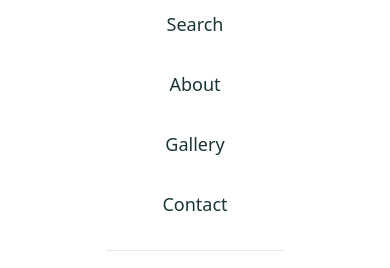
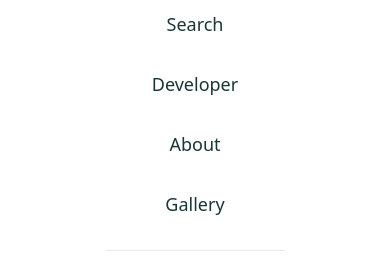
Before and after one commit to mmararief/capstone-project-2025, a React (Vite) app: page /login in a window 390 px wide. Both pictures are taken after a click on the button "Toggle menu". Shown: the part 138-406 px from the top of the page. Built offline with nearby package versions, Linux system fonts and the light colour scheme; no server answers.

Commit message:
fixed: mobileMenu, login and register error handling

```diff
--- a/src/components/mobileMenu.jsx
+++ b/src/components/mobileMenu.jsx
@@ -1,4 +1,4 @@
-// src/components/mobileMenu.jsx
+// / src/components/mobileMenu.jsx
 
 "use client"
 
@@ -18,15 +18,6 @@ function MobileMenu({ isLoggedIn, handleLogout }) {
 
   const handleLogoutClick = () => {
     handleLogout()
-    closeMenu()
-  }
-
-  const handleFooterScroll = (e) => {
-    e.preventDefault()
-    const footer = document.querySelector("footer")
-    if (footer) {
-      footer.scrollIntoView({ behavior: "smooth" })
-    }
     closeMenu()
   }
 
@@ -52,17 +43,20 @@ function MobileMenu({ isLoggedIn, handleLogout }) {
             <Link to="/search" onClick={handleLinkClick} className="text-lg font-medium hover:text-[#677D6A]">
               Search
             </Link>
+            <Link to="/developer" onClick={handleLinkClick} className="text-lg font-medium hover:text-[#677D6A]">
+              Developer
+            </Link>
 
             {/* --- KONTEN MENU YANG BERUBAH BERDASARKAN LOGIN --- */}
             {isLoggedIn ? (
               // Tampilan SAAT SUDAH LOGIN
               <>
                 <Link
-                  to="/recommendations"
+                  to="/nearby"
                   onClick={handleLinkClick}
                   className="text-lg font-medium text-[#1A3636] hover:text-[#677D6A]"
                 >
-                  Recommendation
+                  Nearby
                 </Link>
                 {/* Garis pemisah */}
                 <div className="w-1/2 border-b border-gray-200"></div>
@@ -82,13 +76,6 @@ function MobileMenu({ isLoggedIn, handleLogout }) {
                 <Link to="/gallery" onClick={handleLinkClick} className="text-lg font-medium hover:text-[#677D6A]">
                   Gallery
                 </Link>
-                <a
-                  href="#footer"
-                  onClick={handleFooterScroll}
-                  className="text-lg font-medium hover:text-[#677D6A]"
-                >
-                  Contact
-                </a>
                 {/* Garis pemisah */}
                 <div className="w-1/2 border-b border-gray-200"></div>
                 <div className="flex flex-col gap-4 w-full items-center">
--- a/src/pages/Auth/Login.jsx
+++ b/src/pages/Auth/Login.jsx
@@ -54,7 +54,7 @@ export default function Login() {
 
       if (responseData && responseData.token) {
         localStorage.setItem("authToken", responseData.token);
-        setSuccessMessage("Login successful! Redirecting to gallery...");
+        setSuccessMessage("Welcome back! Let’s explore your recommended destinations...");
         console.log("Login successful, token:", responseData.token);
         setFormData({ email: "", password: "" });
 
@@ -69,10 +69,7 @@ export default function Login() {
     } catch (err) {
       if (err.response) {
         setError(
-          err.response.data.message ||
-            `Error: ${err.response.status} - ${
-              err.response.statusText || "Unknown server error"
-            }`
+          "Login failed – double-check your username and password."
         );
         console.error("Login error (response):", err.response.data);
       } else if (err.request) {
--- a/src/pages/Auth/Register.jsx
+++ b/src/pages/Auth/Register.jsx
@@ -152,10 +152,7 @@ export default function Register() {
     } catch (err) {
       if (err.response) {
         setError(
-          err.response.data.message ||
-            `Error: ${err.response.status} - ${
-              err.response.statusText || "Terjadi kesalahan server"
-            }`
+          "Unable to complete registration. Make sure your email and username are not already registered."
         );
         console.error("Registration error (response):", err.response.data);
       } else if (err.request) {
```
